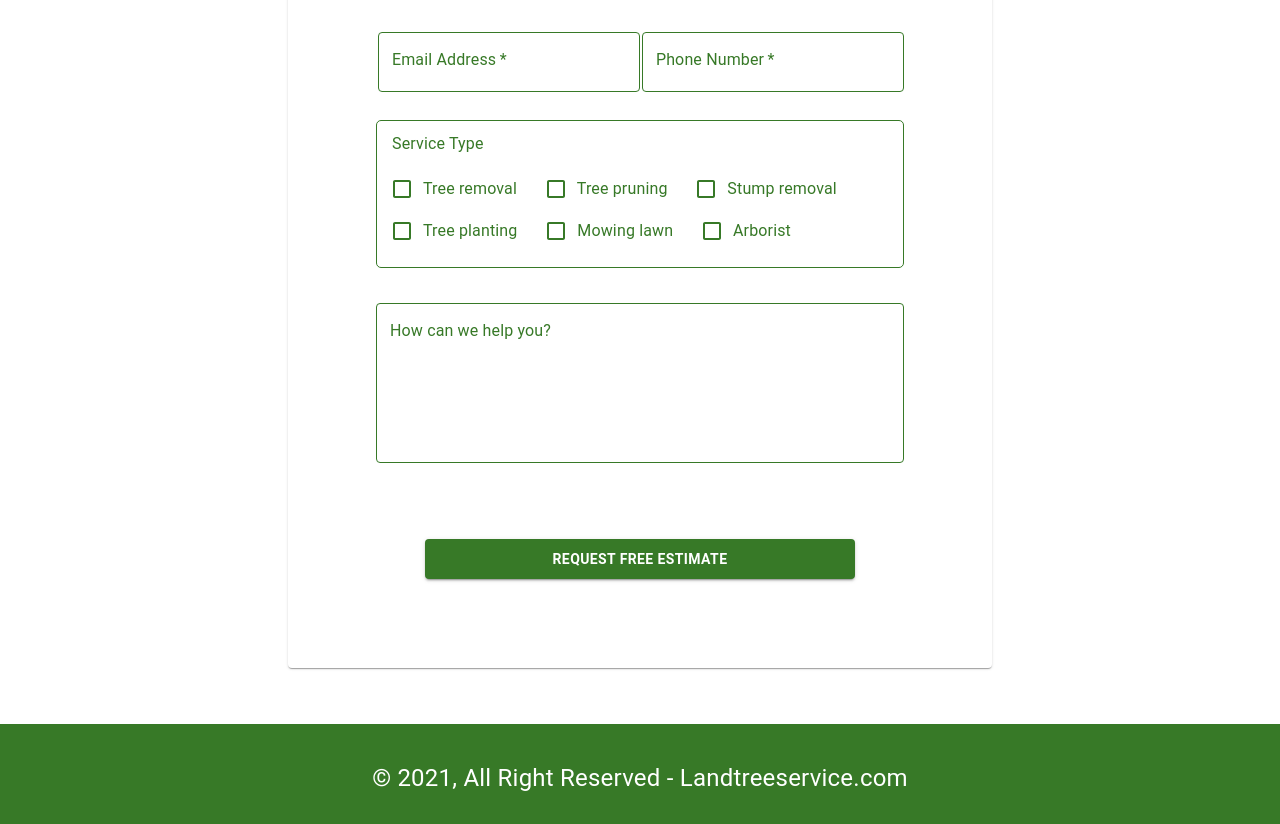
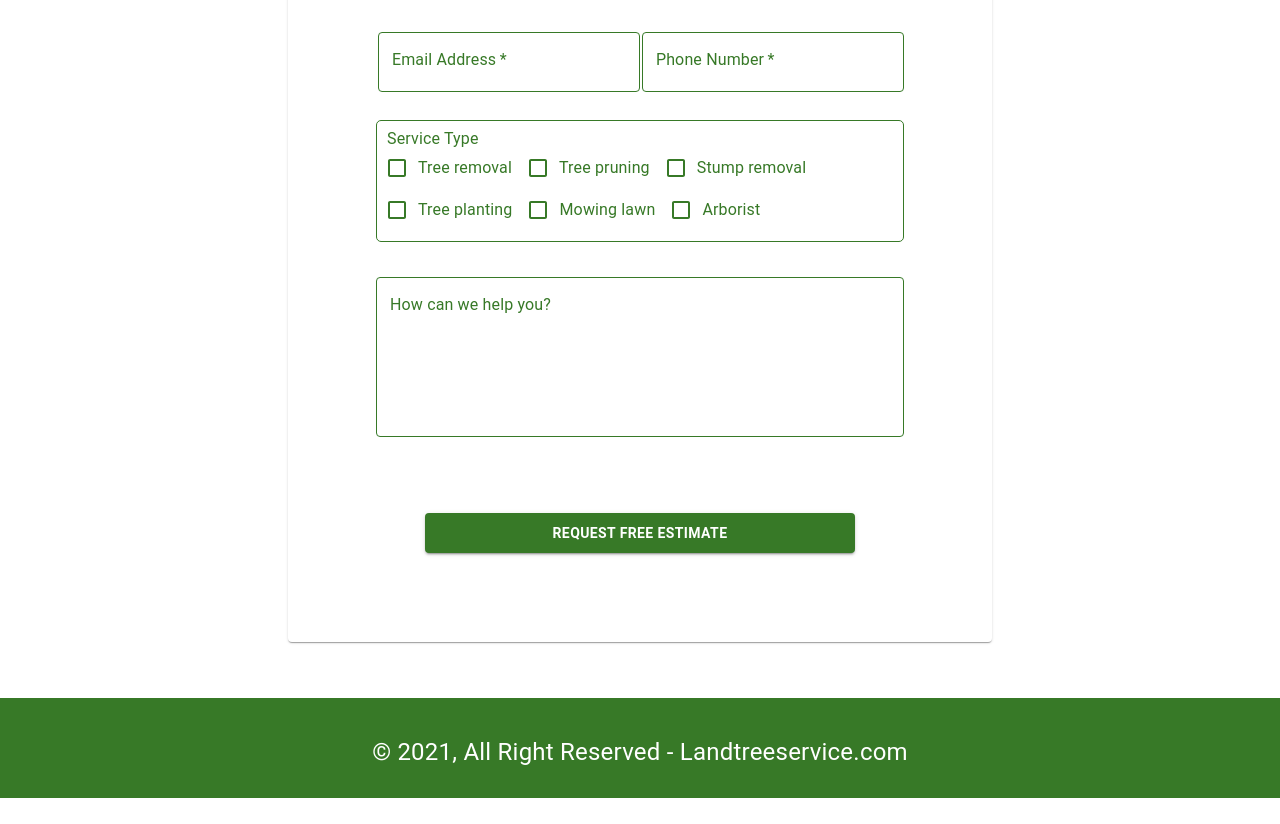
Before and after one commit to developer-martinhwang/landtreeservice, a Next.js app: page / in a window 1280 px wide. Shown: the part 1460-2284 px from the top of the page. After the commit the page ends 2258 px from the top, so only its background shows below. Built offline with nearby package versions, Linux system fonts and the light colour scheme.

Commit message:
update quote

```diff
--- a/components/Quote.js
+++ b/components/Quote.js
@@ -93,17 +93,15 @@ const useStyles = makeStyles({
   checkbox: {
     display: "flex",
     '& label': {
-      marginRight: "1.5em",
       color: "#377927"
     }
   },
-  servicetype: {
+  service: {
     border: "1px solid #377927",
-    borderRadius: "5px",
-    padding: "15px",
+    borderRadius:"5px",
+    padding: "10px",
     '& legend': {
-      color: "#377927",
-      marginBottom: "1em"
+      color: "#377927"
     }
   },
   '@media screen and (max-width: 960px) and (min-width: 360px)': {
@@ -189,7 +187,8 @@ function Quote() {
                         onChange={handleChange}/>
                     </p>
                   </div>
-                  <p className={classes.servicetype}>
+                  <p>
+                    <div className={classes.service}>
                       <FormLabel component="legend">Service Type</FormLabel>
                       <FormGroup>
                         <div className={classes.checkbox}>
@@ -221,6 +220,7 @@ function Quote() {
                           />
                         </div>
                       </FormGroup>
+                    </div>
                   </p>
                   <p>
                     <MyTextField
```
Lines whose indentation alone changed are shown as unchanged.
